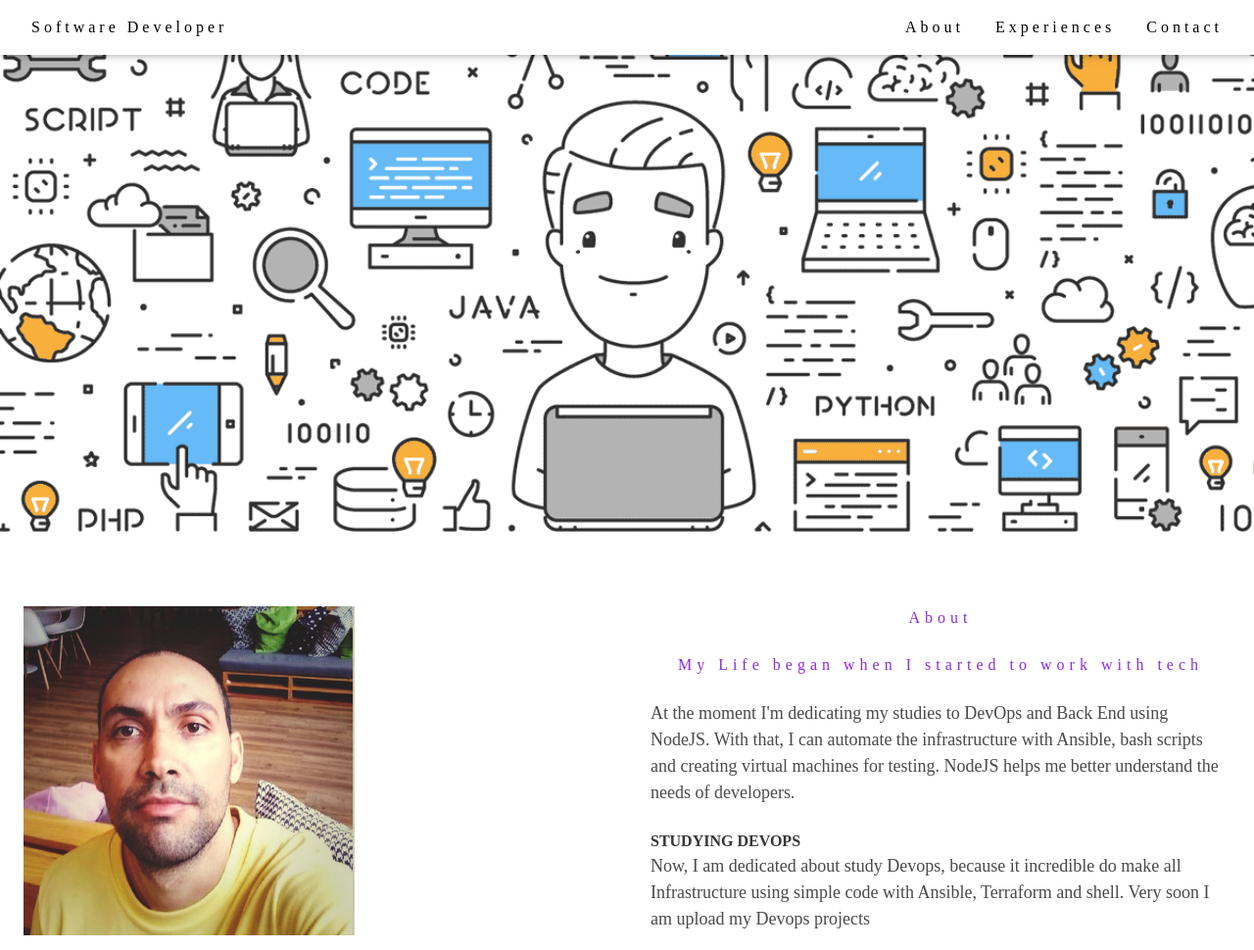
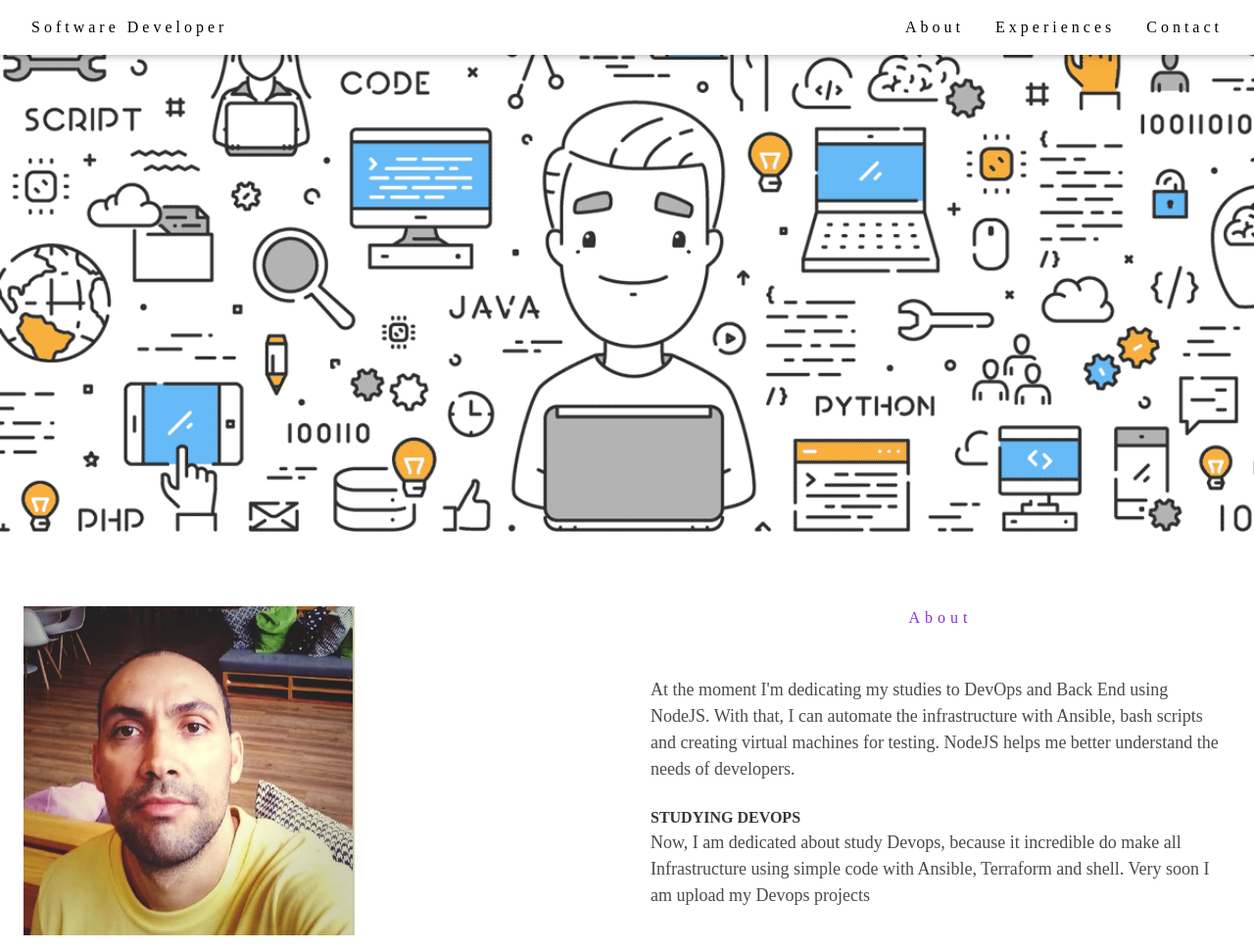
Before and after one commit to igormachado/igormachado.github.io, a plain HTML site: page index.html in a window 1280 px wide. Shown: the top 970 px of the page at 98% size. Drawn offline with nearby package versions, Linux system fonts and the light colour scheme.

Commit message:
Update index.html

```diff
--- a/index.html
+++ b/index.html
@@ -46,7 +46,6 @@
 
         <div class="w3-col m6 w3-padding-large">
             <h1 class="w3-center">About</h1><br>
-            <h5 class="w3-center">My Life began when I started to work with tech</h5>
 
             <br>
 
```
